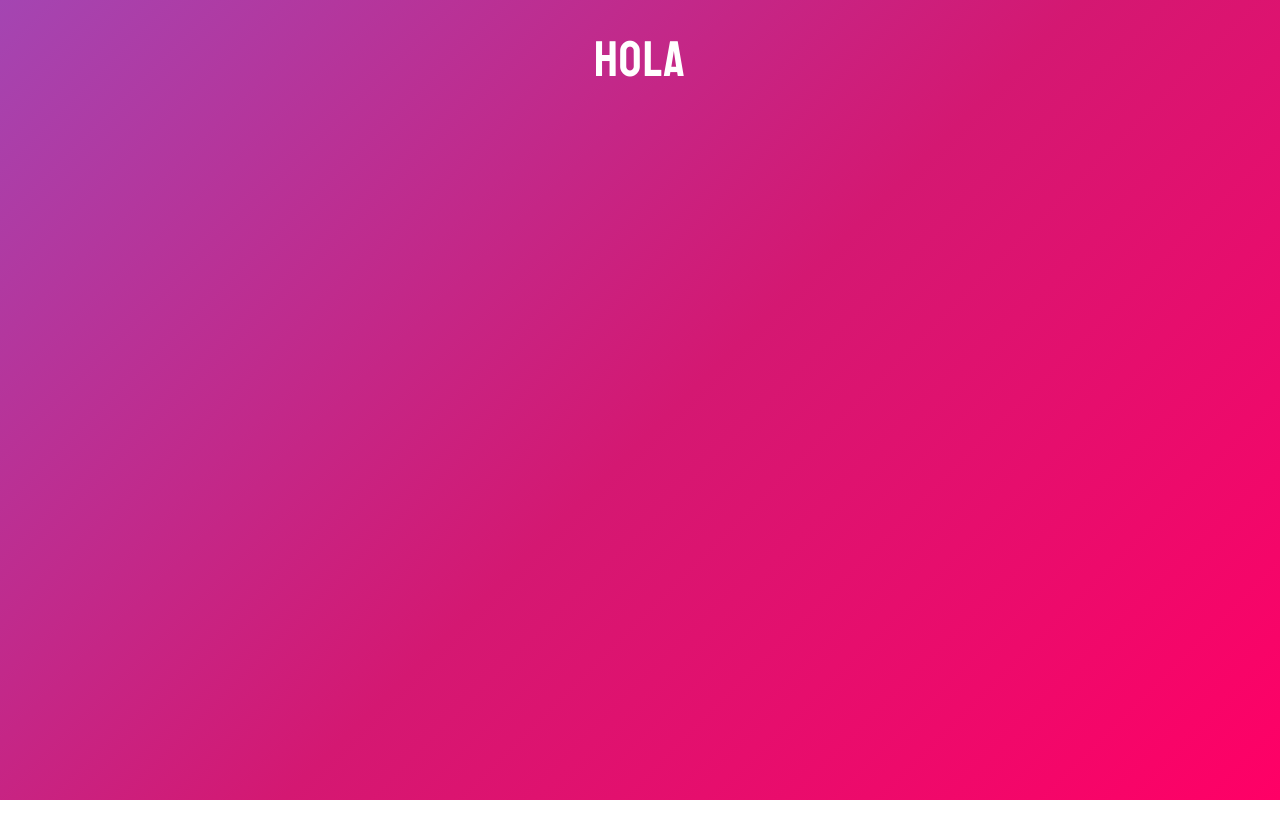
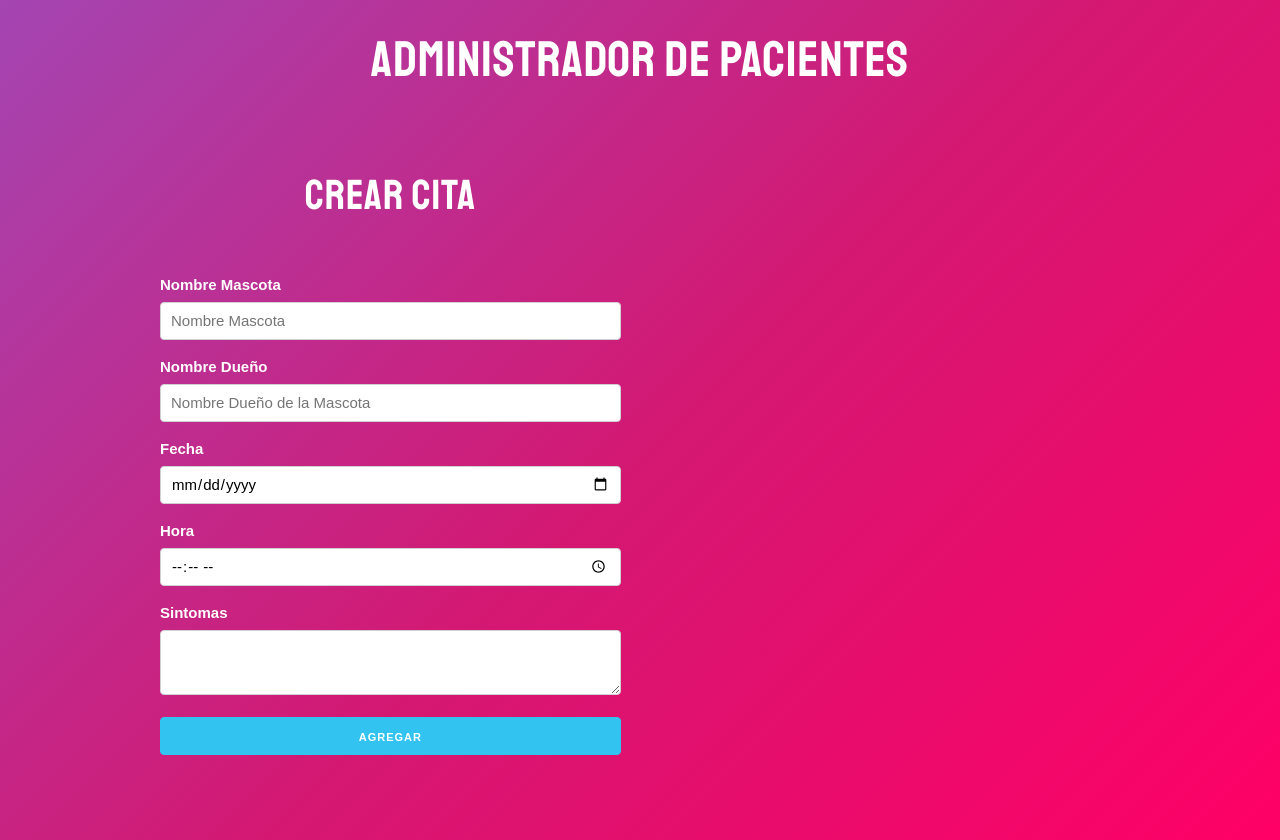
Before and after one commit to leotangram/appoinments-react, a React (Create React App) app: page / in a window 1280 px wide. Before the commit the page ends 800 px from the top, so only its background shows below. Built offline with nearby package versions, Linux system fonts and the light colour scheme.

Commit message:
Created form.

```diff
--- a/src/App.js
+++ b/src/App.js
@@ -1,4 +1,5 @@
-import React, { useState } from 'react'
+import React, { useState, Fragment } from 'react'
+import Form from './components/Form'
 
 function App() {
   // useState retorna 2 funciones
@@ -7,7 +8,17 @@
   const [appointment, setAppointment] = useState()
   console.log(appointment)
   return (
-    <h1>Hola</h1>
+    <Fragment>
+      <h1>Administrador de pacientes</h1>
+      <div className='container'>
+        <div className="row">
+          <div className="one-half column">
+            <Form />
+          </div>
+          <div className="one-half column"></div>
+        </div>
+      </div>
+    </Fragment>
   )
 }
 
--- /dev/null
+++ b/src/components/Form.js
@@ -0,0 +1,42 @@
+import React, { Fragment } from 'react'
+
+function Form() {
+  return (
+    <Fragment>
+      <h2>Crear Cita</h2>
+
+      <form>
+        <label>Nombre Mascota</label>
+        <input
+          type='text'
+          name='pet'
+          className='u-full-width'
+          placeholder='Nombre Mascota'
+        />
+
+        <label>Nombre Dueño</label>
+        <input
+          type='text'
+          name='owner'
+          className='u-full-width'
+          placeholder='Nombre Dueño de la Mascota'
+        />
+
+        <label>Fecha</label>
+        <input type='date' className='u-full-width' name='date' />
+
+        <label>Hora</label>
+        <input type='time' className='u-full-width' name='time' />
+
+        <label>Sintomas</label>
+        <textarea className='u-full-width' name='symptom' />
+
+        <button type='submit' className='button-primary u-full-width'>
+          Agregar
+        </button>
+      </form>
+    </Fragment>
+  )
+}
+
+export default Form
```
